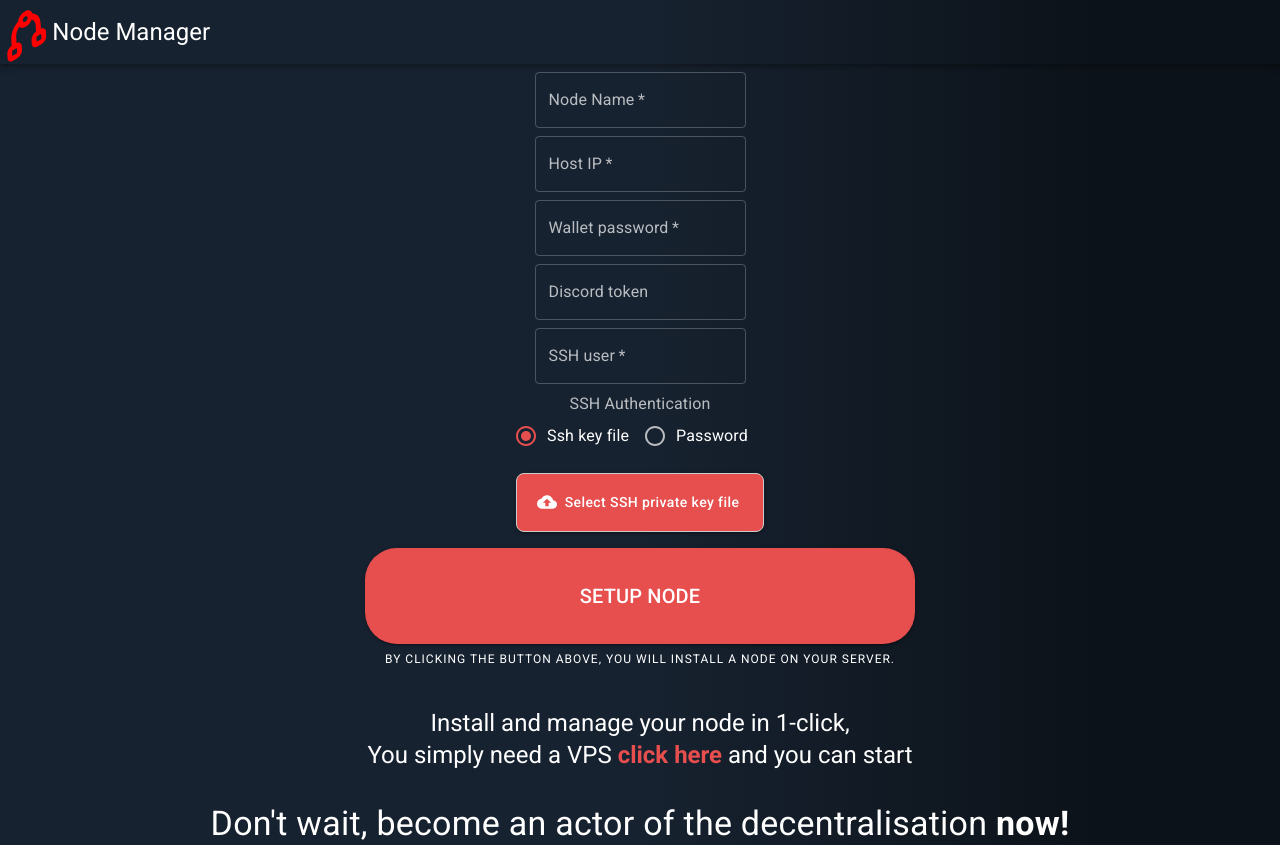
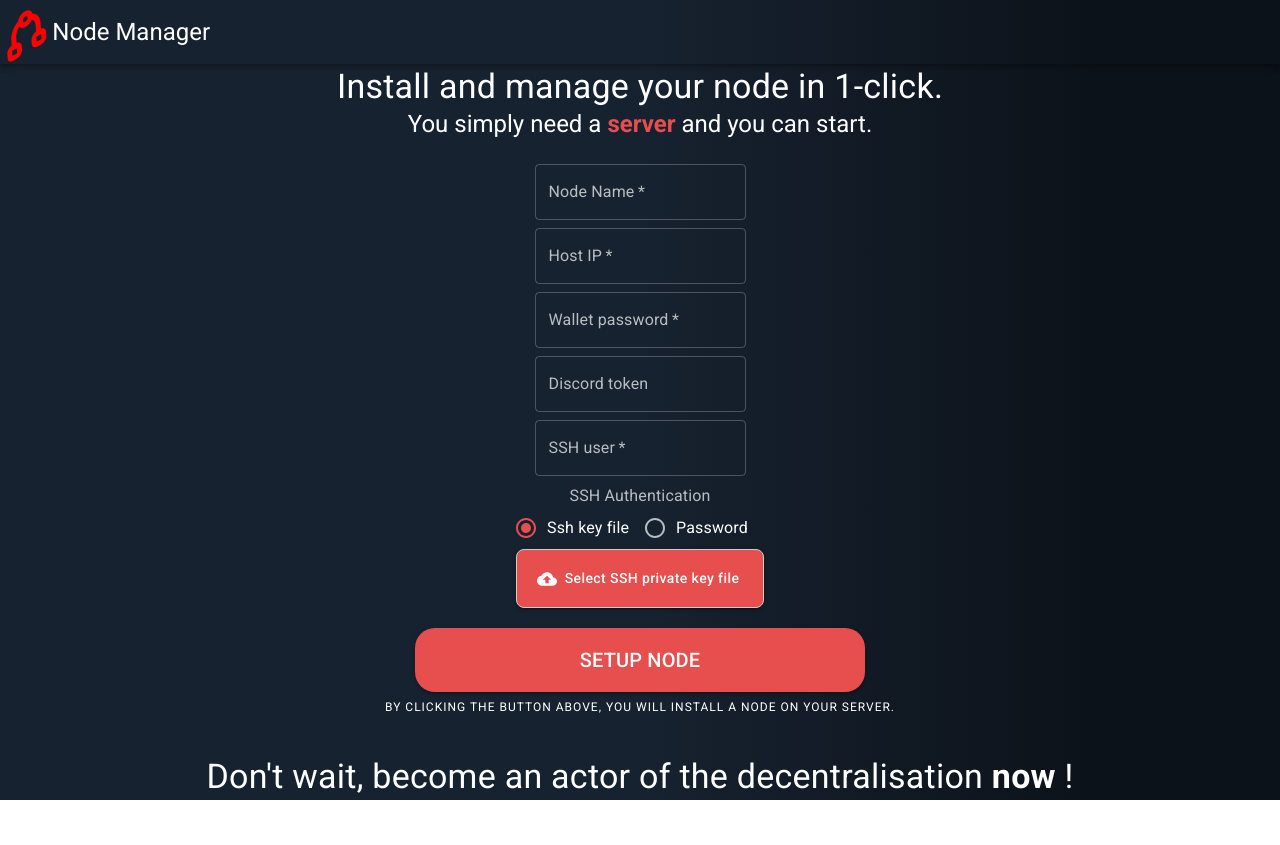
Before and after one commit to massalabs/station-massa-node-manager, a React (Create React App) app in the folder front/: page / in a window 1280 px wide. After the commit the page ends 800 px from the top, so only its background shows below. Built offline with nearby package versions, Linux system fonts and the light colour scheme; no server answers.

Commit message:
Small improvements to the install front page.

```diff
--- a/front/src/pages/Install.tsx
+++ b/front/src/pages/Install.tsx
@@ -1,4 +1,5 @@
 import React from 'react';
+
 import {
   Button,
   TextField,
@@ -11,8 +12,11 @@ import {
   RadioGroup,
   FormControlLabel,
   Radio,
+  Tooltip,
 } from '@mui/material';
+
 import CloudUploadIcon from '@mui/icons-material/CloudUpload';
+
 import { localApiPost } from '../request';
 import Node from '../types/Node';
 
@@ -29,18 +33,29 @@ const Install: React.FC<Props> = (props: Props) => {
   const [isLoading, setIsLoading] = React.useState<boolean>(false);
   const [name, setName] = React.useState(props.selectedNode?.Id ?? '');
   const [host, setHost] = React.useState(props.selectedNode?.Host ?? '');
-  const [password, setPassword] = React.useState(props.selectedNode?.WalletPassword ?? '');
-  const [sshPassword, setSshPassword] = React.useState(props.selectedNode?.SshPassword ?? '');
-  const [username, setUser] = React.useState(props.selectedNode?.Username ?? '');
-  const [discordId, setDiscord] = React.useState(props.selectedNode?.DiscordId ?? '');
+  const [password, setPassword] = React.useState(
+    props.selectedNode?.WalletPassword ?? '',
+  );
+  const [sshPassword, setSshPassword] = React.useState(
+    props.selectedNode?.SshPassword ?? '',
+  );
+  const [username, setUser] = React.useState(
+    props.selectedNode?.Username ?? '',
+  );
+  const [discordId, setDiscord] = React.useState(
+    props.selectedNode?.DiscordId ?? '',
+  );
   const [selectedFile, setSelectedFile] = React.useState<File | null>(null);
-  const [sshType, setSshType] = React.useState((props.selectedNode && props.selectedNode?.SshPassword != '') ? 'password' : 'key');
+  const [sshType, setSshType] = React.useState(
+    props.selectedNode && props.selectedNode?.SshPassword != ''
+      ? 'password'
+      : 'key',
+  );
 
   const installNode = () => {
-
     setIsLoading(true);
 
-    const sshPwd = sshType === "key" ? "" : sshPassword
+    const sshPwd = sshType === 'key' ? '' : sshPassword;
     const formData = new FormData();
     formData.append('id', name);
     formData.append('host', host);
@@ -59,8 +74,8 @@ const Install: React.FC<Props> = (props: Props) => {
       WalletPassword: password,
       SshPassword: sshPwd,
       DiscordId: discordId,
-      Status: "Installing",
-    }
+      Status: 'Installing',
+    };
     props.SetNode(newNode);
 
     localApiPost(
@@ -84,14 +99,14 @@ const Install: React.FC<Props> = (props: Props) => {
           WalletPassword: password,
           SshPassword: sshPassword,
           DiscordId: discordId,
-          Status: "Installing",
-        }
+          Status: 'Installing',
+        };
         props.SetNode(newNode);
       })
       .catch((error) => {
         console.error(error);
         setIsLoading(false);
-        props.fetchNodes()
+        props.fetchNodes();
       });
   };
 
@@ -119,9 +134,22 @@ const Install: React.FC<Props> = (props: Props) => {
         justifyContent: 'center',
       }}
     >
+      <Typography variant="h4">
+        Install and manage your node in 1-click.
+      </Typography>
+      <Typography variant="h5" sx={{ mb: '16px' }}>
+        You simply need a{' '}
+        <Link
+          underline="hover"
+          href="https://github.com/massalabs/thyra-node-manager-plugin/wiki/Get-your-VPS"
+        >
+          <b>server</b>
+        </Link>{' '}
+        and you can start.
+      </Typography>
       <TextField
         required
-        sx={{ marginTop: '8px' }}
+        sx={{ mt: '8px' }}
         label="Node Name"
         id="name"
         onChange={(e) => setName(e.target.value)}
@@ -129,37 +157,43 @@ const Install: React.FC<Props> = (props: Props) => {
       />
       <TextField
         required
-        sx={{ marginTop: '8px' }}
+        sx={{ mt: '8px' }}
         label="Host IP"
         id="host"
         onChange={(e) => setHost(e.target.value)}
         defaultValue={props.selectedNode?.Host}
       />
+      <Tooltip title="A wallet is created for staking. This password is used to encrypt the wallet.">
         <TextField
           required
-        sx={{ marginTop: '8px' }}
+          sx={{ mt: '8px' }}
           label="Wallet password"
           id="password"
           type="password"
           onChange={(e) => setPassword(e.target.value)}
           defaultValue={props.selectedNode?.WalletPassword}
         />
+      </Tooltip>
+      <Tooltip title="This token is used to send you a notification on Discord when your node has an issue.">
         <TextField
-        sx={{ marginTop: '8px' }}
+          sx={{ mt: '8px' }}
           label="Discord token"
           id="discordId"
           onChange={(e) => setDiscord(e.target.value)}
           defaultValue={props.selectedNode?.DiscordId}
         />
+      </Tooltip>
+      <Tooltip title="The username used to connect to your server.">
         <TextField
           required
-        sx={{ marginTop: '8px' }}
+          sx={{ mt: '8px' }}
           label="SSH user"
           id="username"
           onChange={(e) => setUser(e.target.value)}
           defaultValue={props.selectedNode?.Username}
         />
-      <FormControl component="fieldset" sx={{ marginTop: '8px' }}>
+      </Tooltip>
+      <FormControl component="fieldset" sx={{ mt: '8px' }}>
         <FormLabel component="legend">SSH Authentication</FormLabel>
         <RadioGroup
           row
@@ -168,14 +202,22 @@ const Install: React.FC<Props> = (props: Props) => {
           value={sshType}
           onChange={(e) => setSshType(e.target.value)}
         >
-          <FormControlLabel value="key" control={<Radio />} label="Ssh key file" />
-          <FormControlLabel value="password" control={<Radio />} label="Password" />
+          <FormControlLabel
+            value="key"
+            control={<Radio />}
+            label="Ssh key file"
+          />
+          <FormControlLabel
+            value="password"
+            control={<Radio />}
+            label="Password"
+          />
         </RadioGroup>
       </FormControl>
       {sshType === 'password' ? (
         <TextField
           required
-          sx={{ marginTop: '8px' }}
+          sx={{ mt: '4px' }}
           label="SSH password"
           id="password"
           type="password"
@@ -197,14 +239,14 @@ const Install: React.FC<Props> = (props: Props) => {
               backgroundColor: '#1976d2',
               borderColor: '#1976d2',
             },
-            marginTop: '16px',
           }}
           startIcon={<CloudUploadIcon />}
         >
-          {selectedFile ? selectedFile.name :
-            (props.isUpdating && props.selectedNode?.SshPassword == '') ?
-              `${props.selectedNode?.Id}-key.ssh` :
-              'Select SSH private key file'}
+          {selectedFile
+            ? selectedFile.name
+            : props.isUpdating && props.selectedNode?.SshPassword == ''
+            ? `${props.selectedNode?.Id}-key.ssh`
+            : 'Select SSH private key file'}
           <input
             type="file"
             style={{ display: 'none' }}
@@ -218,38 +260,26 @@ const Install: React.FC<Props> = (props: Props) => {
         color="primary"
         onClick={installNode}
         sx={{
-          borderRadius: 8,
-          width: { xs: '100%', sm: '100%', md: '450px', lg: '550px' },
-          height: '96px',
-          marginTop: '16px',
+          borderRadius: 5,
+          width: { xs: '100%', sm: '50%', md: '350px', lg: '450px' },
+          height: '64px',
+          mt: '20px',
         }}
       >
         {isLoading ? (
           <CircularProgress size={24} />
         ) : (
-          <Typography variant="h6">{props.isUpdating ? "Update node" : "Setup node"}</Typography>
+          <Typography variant="h6">
+            {props.isUpdating ? 'Update node' : 'Setup node'}
+          </Typography>
         )}
       </Button>
-
       <Typography variant="overline">
         By clicking the button above, you will install a node on your server.
       </Typography>
 
-      <Typography variant="h5" sx={{ mt: 4 }}>
-        Install and manage your node in 1-click,
-      </Typography>
-      <Typography variant="h5">
-        You simply need a VPS{' '}
-        <Link
-          underline="hover"
-          href="https://github.com/massalabs/thyra-node-manager-plugin/wiki/Get-your-VPS"
-        >
-          <b>click here</b>
-        </Link>{' '}
-        and you can start
-      </Typography>
       <Typography variant="h4" sx={{ mt: 4 }}>
-        Don't wait, become an actor of the decentralisation <b>now! </b>
+        Don't wait, become an actor of the decentralisation <b>now</b> !
       </Typography>
     </Container>
   );
--- a/front/src/request.ts
+++ b/front/src/request.ts
@@ -52,7 +52,7 @@ export const localApiGet = async (
   path: string,
   options?: AxiosRequestConfig,
   // Change to personal port
-) => apiGet(`${localPrefixUrl}${path}`,options);
+) => apiGet(`${localPrefixUrl}${path}`, options);
 
 export const apiGet = async (url: string, options?: AxiosRequestConfig) => {
   return axios
```
Also changed, not shown: front/src/App.tsx (+5 -6 lines), 1 other file (tests, documents, lock files or other folders). Lines whose indentation alone changed are shown as unchanged.
